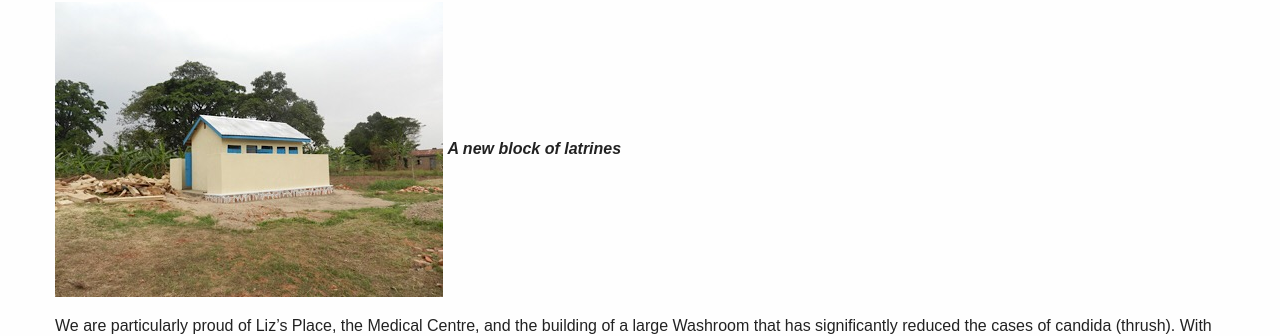
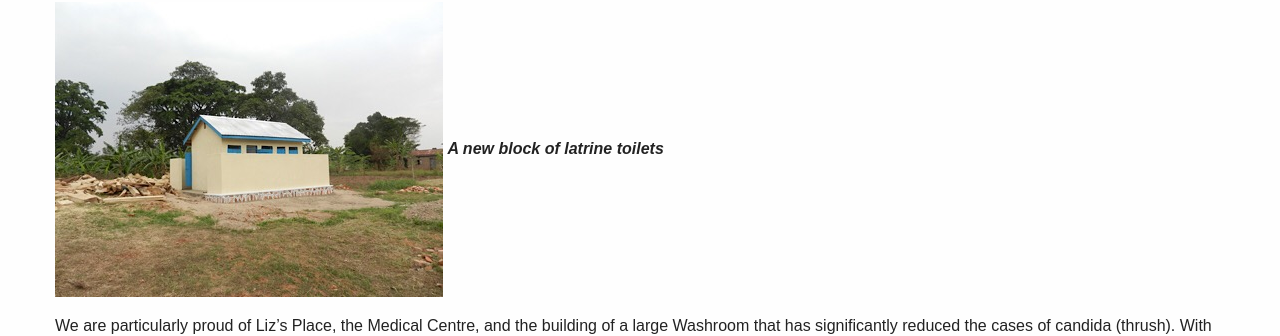
Before and after one commit to Eelviny/fsmu.co.uk, a Jekyll site: the page built from _projects/buildings-renovations.md, in a window 1280 px wide. Shown: the part 890-1226 px from the top of the page. Built offline with Jekyll 4.4.1, drawn with Linux system fonts in a browser that asks for light colours; nearby versions of some CDN libraries; a style sheet for code colours, icons or effects is not loaded.

Commit message:
Update from Forestry.io - buildings-renovations.md

```diff
--- a/_projects/buildings-renovations.md
+++ b/_projects/buildings-renovations.md
@@ -12,6 +12,6 @@ image:
 
 As a charity we are much more focused on the needs of the child rather than building work - but it is inevitable that from time to time we need to do renovations or build something new.
 
-![]({{ site.baseurl }}/assets/images/297FCC86-B27C-4E86-8249-C24560062434.jpeg) **_A new block of latrines_**
+![]({{ site.baseurl }}/assets/images/297FCC86-B27C-4E86-8249-C24560062434.jpeg) **_A new block of latrine toilets_**
 
 We are particularly proud of Liz’s Place, the Medical Centre, and the building of a large Washroom that has significantly reduced the cases of candida (thrush). With so many girls at the school it is inevitable that latrines need repairs, and taps on water stations need replacing and we respond to the requests from the School Management Committee particularly when health, safety or the welfare of the child is at risk.
```
